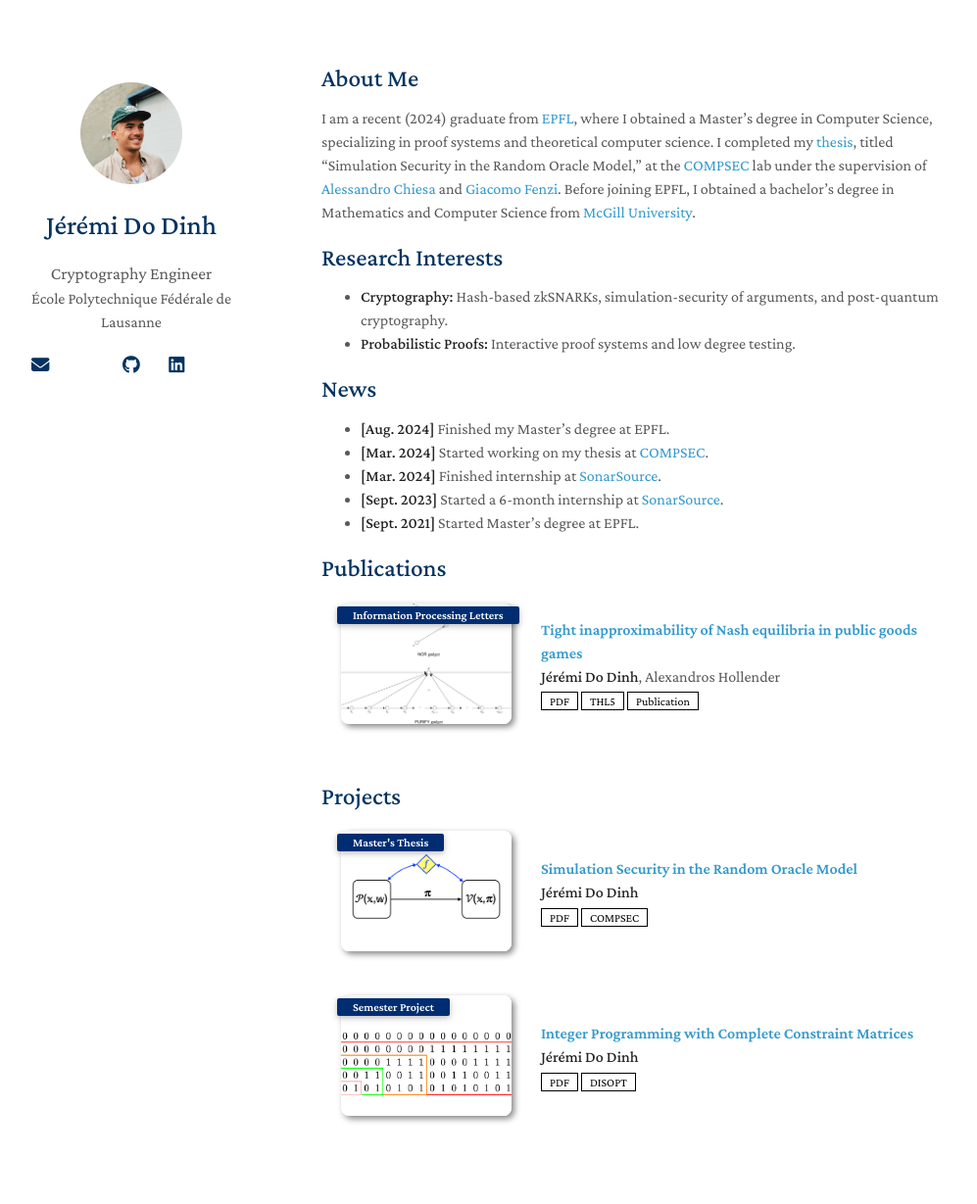
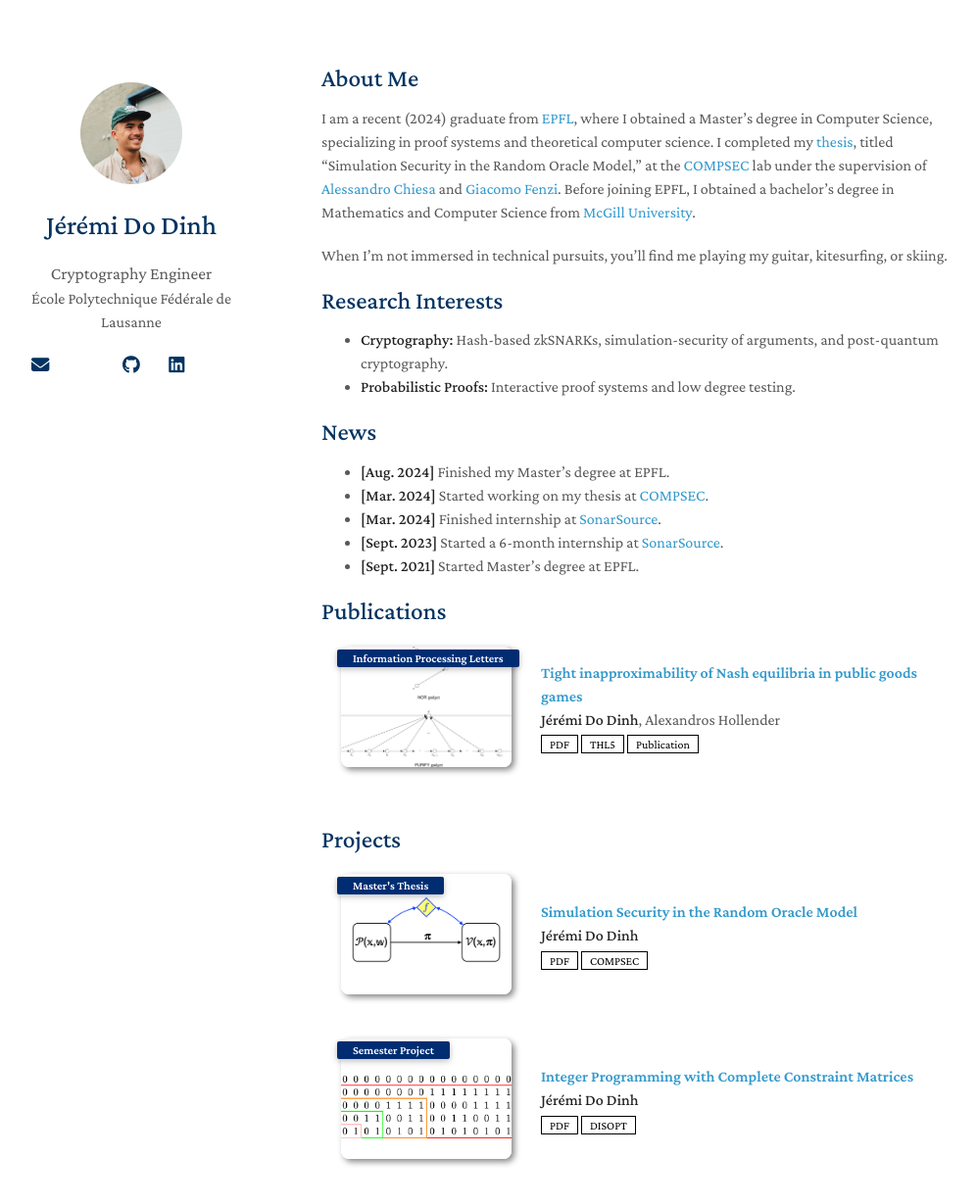
Before and after one commit to yaoyao-liu/minimal-light, a Jekyll site: the page built from index.md, in a window 1280 px wide and 1317 px high. Shown: the top 1229 px of the window at 98% size, without its empty margins (142-1139 px from the left). Built offline with Jekyll 4.4.1, drawn with Linux system fonts in a browser that asks for light colours; a style sheet for code colours, icons or effects is not loaded; our own code applies the rules of GitHub Pages for plain Markdown files.

Commit message:
Add personal line to About me section

```diff
--- a/index.md
+++ b/index.md
@@ -5,6 +5,8 @@ layout: homepage
 ## About Me
 
 I am a recent (2024) graduate from [EPFL](https://www.epfl.ch/en/), where I obtained a Master's degree in Computer Science, specializing in proof systems and theoretical computer science. I completed my [thesis](./assets/files/m-thesis.pdf), titled "Simulation Security in the Random Oracle Model," at the [COMPSEC](https://compsec.epfl.ch/) lab under the supervision of [Alessandro Chiesa](https://ic-people.epfl.ch/~achiesa/) and [Giacomo Fenzi](https://gfenzi.io/). Before joining EPFL, I obtained a bachelor's degree in Mathematics and Computer Science from [McGill University](https://www.mcgill.ca/).
+
+When I'm not immersed in technical pursuits, you'll find me playing my guitar, kitesurfing, or skiing.
 
 ## Research Interests
 
```
